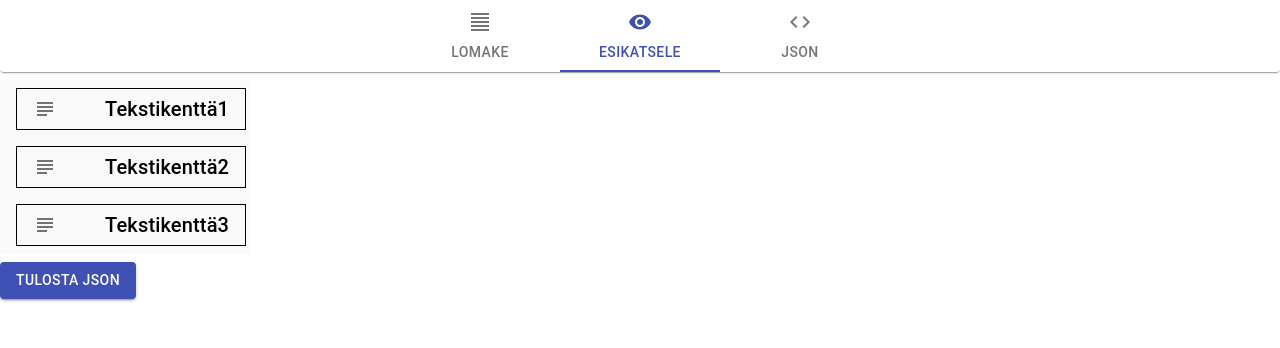
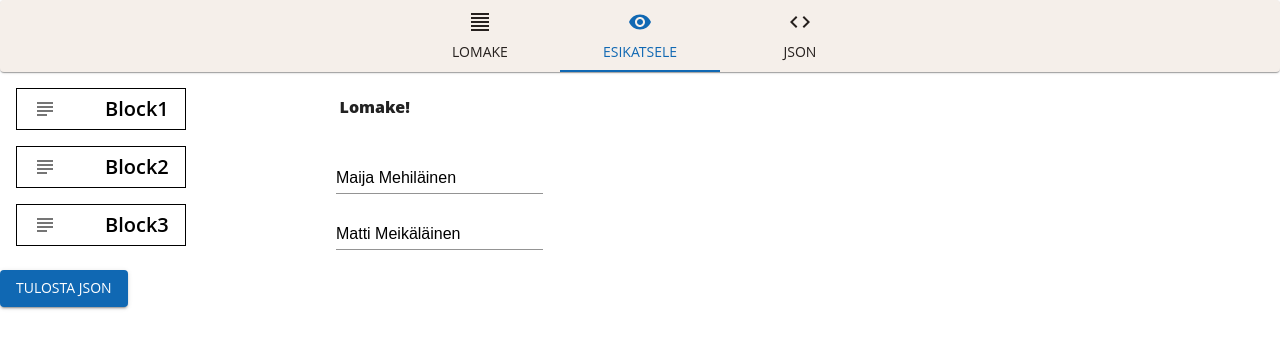
Before and after one commit to EVP1989/metaform-builder, a React (Create React App) app in the folder metaform-builder/: page / in a window 1280 px wide. Shown: the top 348 px of the page. Built offline with nearby package versions, Linux system fonts and the light colour scheme.

Commit message:
Testing sortable list created from example form

```diff
--- a/metaform-builder/src/App.tsx
+++ b/metaform-builder/src/App.tsx
@@ -1,23 +1,40 @@
 import React from 'react';
-import FormItems from './components/FormItems';
+import FormItemsList from './components/FormItems';
+import StaticItems from './components/StaticItems';
 import HeaderNav from './components/generic/HeaderNav';
 
 //Material-UI components
 import Button from '@material-ui/core/Button';
+import { ThemeProvider } from "@material-ui/styles";
 
 //Styles
-import './App.css';
+import metaFormBuilder from "./styles/theme";
+import { CssBaseline, Grid, responsiveFontSizes } from '@material-ui/core';
+
+/**
+ * Material UI's automated responsive font sizes
+ */
+const theme = responsiveFontSizes(metaFormBuilder);
 
 function App() {
 
   return (
-    <div>
-      <HeaderNav />
-      <FormItems />
-      <Button variant="contained" color="primary">
-        Tulosta JSON
-      </Button>
-    </div>
+    <ThemeProvider theme={theme}>
+      <CssBaseline />
+        <HeaderNav />
+        <Grid container>
+          <Grid item md={3}>
+            <StaticItems />
+          </Grid>
+          <Grid item md={9}>
+            <FormItemsList />
+          </Grid>
+        </Grid>
+
+          <Button variant="contained" color="primary">
+            Tulosta JSON
+          </Button>
+    </ThemeProvider>
   );
 }
 
--- a/metaform-builder/src/components/FormItems.tsx
+++ b/metaform-builder/src/components/FormItems.tsx
@@ -1,8 +1,7 @@
-import { Box, createStyles, List, ListItem, ListItemIcon, ListItemText, makeStyles, Theme } from '@material-ui/core';
+import { createStyles, Input, List, ListItem, ListItemText, makeStyles, TextField, Theme } from '@material-ui/core';
 import Grid from '@material-ui/core/Grid';
-import Typography from '@material-ui/core/Typography';
-import SubjectIcon from '@material-ui/icons/Subject';
 import React, { useState, useRef } from 'react';
+import Metaform from '../model/metaformExampleJSON';
 import '../styles/FormItems.css';
 
 //DnD items based on github repo: https://github.com/Gaurav2048/React-DnD-Adv
@@ -24,7 +23,9 @@ const useStyles = makeStyles((theme: Theme) =>
   }),
 );
 
-const FormItems : React.FC = () => {
+const metaformExampleJson = Metaform;
+
+const FormItemsList : React.FC = () => {
 
     const classes = useStyles();
     const draggingItem = useRef<number | null>(null);
@@ -33,11 +34,7 @@ const FormItems : React.FC = () => {
     //TODO: Generate list from static list of desired form items
     //TODO: Make mutable list of that can add/remove form items
     //TODO: Make method that writes list to json file
-    const [formBlockList, setFormBlockList] = useState([
-    'Tekstikenttä1',
-    'Tekstikenttä2',
-    'Tekstikenttä3'
-    ]);
+    const [formBlockList, setFormBlockList] = useState<any>(metaformExampleJson.sections[0].fields);
 
     const handleDragStart = (e : any, position :number) => {
         draggingItem.current = position;
@@ -55,14 +52,33 @@ const FormItems : React.FC = () => {
         draggingItem.current = dragOverItem.current;
         dragOverItem.current = null;
         setFormBlockList(newFormBlockList);
-        console.log(newFormBlockList);
     };
 
+    /**
+     * Updates form data (TESTING)
+     *
+     * @param e
+     * @param index
+     */
+    const handleInputChange = (e : any, index : number) => {
+
+        let placeholder  = e.target.value;
+
+        const newFormBlockList = [...formBlockList];
+
+        newFormBlockList[index].placeholder = placeholder;
+
+        setFormBlockList(newFormBlockList);
+
+    }
+
+    //When rendering, use methods to return needed elements
     return (
     <>
-    <Grid>
+    <h1>{ metaformExampleJson.title }</h1>
+    <Grid item md={12}>
         <List className={classes.root}>
-            {formBlockList && formBlockList.map((item, index) => (
+            {formBlockList && formBlockList.map((item : any, index : number) => (
             <ListItem
                 onDragStart={(e) => handleDragStart(e, index)}
                 onDragEnter={(e) => handleDragEnter(e, index)}
@@ -70,21 +86,16 @@ const FormItems : React.FC = () => {
                 key={index} draggable
                 className={classes.components}
                 >
-                <Box border={1} display="flex" pr={2}>
-                    <ListItemIcon className={classes.icon}>
-                        <SubjectIcon />
-                    </ListItemIcon>
-                    <ListItemText>
-                        <Typography variant="h6">
-                            {item}
-                        </Typography>
-                    </ListItemText>
-                </Box>
+                <ListItemText>
+                    <TextField value={item.placeholder} onChange={(e) => handleInputChange(e, index) }/>
+                </ListItemText>
             </ListItem>
             ))}
         </List>
     </Grid>
     </>
     );
+
+
 };
-export default FormItems;
+export default FormItemsList;
--- /dev/null
+++ b/metaform-builder/src/components/StaticItems.tsx
@@ -0,0 +1,85 @@
+import { Box, createStyles, List, ListItem, ListItemIcon, ListItemText, makeStyles, Theme } from '@material-ui/core';
+import Grid from '@material-ui/core/Grid';
+import Typography from '@material-ui/core/Typography';
+import SubjectIcon from '@material-ui/icons/Subject';
+import React, { useState, useRef } from 'react';
+import '../styles/FormItems.css';
+
+//Styles
+const useStyles = makeStyles((theme: Theme) =>
+  createStyles({
+    root: {
+      flexGrow: 1,
+      maxWidth: 250,
+    },
+    components: {
+      backgroundColor: theme.palette.background.default,
+
+    },
+    icon: {
+      margin: theme.spacing(1, 2, 1),
+    },
+  }),
+);
+
+const StaticItems : React.FC = () => {
+
+    const classes = useStyles();
+    const draggingItem = useRef<number | null>(null);
+    const dragOverItem = useRef<number | null>(null);
+
+    //TODO: Generate list from static list of desired form items
+    //TODO: Make mutable list of that can add/remove form items
+    //TODO: Make method that writes list to json file
+    const [formBlockList, setFormBlockList] = useState([
+    'Block1',
+    'Block2',
+    'Block3'
+    ]);
+
+    const handleDragStart = (e : any, position :number) => {
+        draggingItem.current = position;
+    };
+
+    const handleDragEnter = (e : any, position : number) => {
+        dragOverItem.current = position;
+        const newFormBlockList = [...formBlockList];
+        if(draggingItem.current != null) {
+            const draggingItemContent = newFormBlockList[draggingItem.current];
+            newFormBlockList.splice(draggingItem.current, 1);
+            newFormBlockList.splice(dragOverItem.current, 0, draggingItemContent);
+        }
+
+        draggingItem.current = dragOverItem.current;
+        dragOverItem.current = null;
+        setFormBlockList(newFormBlockList);
+    };
+
+    return (
+    <>
+    <List>
+        {formBlockList && formBlockList.map((item, index) => (
+        <ListItem
+            onDragStart={(e) => handleDragStart(e, index)}
+            onDragEnter={(e) => handleDragEnter(e, index)}
+            onDragOver={(e) => e.preventDefault()}
+            key={index} draggable
+            className={classes.components}
+            >
+            <Box border={1} display="flex" pr={2}>
+                <ListItemIcon className={classes.icon}>
+                    <SubjectIcon />
+                </ListItemIcon>
+                <ListItemText>
+                    <Typography variant="h6">
+                        {item}
+                    </Typography>
+                </ListItemText>
+            </Box>
+        </ListItem>
+        ))}
+    </List>
+    </>
+    );
+};
+export default StaticItems;
--- /dev/null
+++ b/metaform-builder/src/model/metaformExampleJSON.ts
@@ -0,0 +1,92 @@
+const MetaformJSON = {
+    "id": "8e0937b8-8504-4162-b44e-deb466212503",
+    "replyStrategy": null,
+    "exportThemeId": "29af0c6c-32gd-4607-8bed-6def143b8802",
+    "allowAnonymous": true,
+    "allowDrafts": null,
+    "title": "Lomake!",
+    "sections": [
+      {
+        "title": null,
+        "visibleIf": null,
+        "fields": [
+          {
+            "visibleIf": null,
+            "permissionContexts": null,
+            "name": "html-field-1",
+            "type": "html",
+            "title": null,
+            "required": null,
+            "contexts": [],
+            "flags": null,
+            "placeholder": "Maija Mehiläinen",
+            "_class": null,
+            "readonly": null,
+            "help": null,
+            "_default": null,
+            "min": null,
+            "max": null,
+            "step": null,
+            "checked": null,
+            "printable": null,
+            "options": [],
+            "sourceUrl": null,
+            "uploadUrl": null,
+            "singleFile": null,
+            "onlyImages": null,
+            "maxFileSize": null,
+            "addRows": null,
+            "draggable": null,
+            "columns": [],
+            "src": null,
+            "text": null,
+            "html": "<h3>Otsikko 1</h3>"
+          },
+          {
+            "visibleIf": null,
+            "permissionContexts": null,
+            "name": "text-field-1",
+            "type": "text",
+            "title": "",
+            "required": null,
+            "contexts": [],
+            "flags": null,
+            "placeholder": "Matti Meikäläinen",
+            "_class": null,
+            "readonly": null,
+            "help": null,
+            "_default": null,
+            "min": null,
+            "max": null,
+            "step": null,
+            "checked": null,
+            "printable": null,
+            "options": [],
+            "sourceUrl": null,
+            "uploadUrl": null,
+            "singleFile": null,
+            "onlyImages": null,
+            "maxFileSize": null,
+            "addRows": null,
+            "draggable": null,
+            "columns": [],
+            "src": null,
+            "text": null,
+            "html": null
+          }
+        ]
+      }
+    ],
+    "filters": [
+      {
+        "id": "default",
+        "name": "Oletus",
+        "fields": [
+          "status^done"
+        ]
+      }
+    ],
+    "scripts": null
+  }
+
+export default MetaformJSON;
--- /dev/null
+++ b/metaform-builder/src/styles/theme.ts
@@ -0,0 +1,66 @@
+import { createMuiTheme, responsiveFontSizes } from "@material-ui/core";
+
+let theme = createMuiTheme();
+theme = responsiveFontSizes(theme);
+
+export default createMuiTheme({
+    palette: {
+      primary: {
+        main: "#1068B3",
+        dark: "#1076cc"
+      },
+      secondary: {
+        main: "#fff",
+        dark: "#eee"
+      },
+      background: {
+        default: "#ffffff",
+        paper: "#F5EFEA"
+      },
+      text: {
+        primary: "#000000",
+        secondary: "#26201E",
+        disabled: "#ddd",
+        hint: "#eee"
+      }
+    },
+    typography: {
+      // Tells Material UI the font-size on the html element.
+      htmlFontSize: 16,
+      fontFamily: "Open Sans, sans-serif",
+      h1: {
+        fontFamily: "Open Sans, sans-serif",
+        fontWeight: 900
+      },
+      h2: {
+        fontFamily: "Open Sans, sans-serif",
+        fontWeight: 600
+      },
+      h3: {
+        fontFamily: "Open Sans, sans-serif",
+        fontWeight: 600
+      },
+      h4: {
+        fontFamily: "Open Sans, sans-serif",
+        fontWeight: 600
+      },
+      h5: {
+        fontFamily: "Open Sans, sans-serif",
+        fontWeight: 600
+      },
+      h6: {
+        fontFamily: "Open Sans, sans-serif",
+        fontWeight: 600
+      },
+      body1: {
+        fontFamily: "Rubik, sans-serif",
+        fontWeight: "normal"
+      },
+      body2: {
+        fontFamily: "Open Sans, sans-serif",
+        fontWeight: "normal",
+        fontSize: 16,
+        lineHeight: "1.8rem"
+      },
+    }
+  });
--- /dev/null
+++ b/metaform-builder/src/types/FormItems.tsx
@@ -0,0 +1,6 @@
+export interface FormItem {
+    text? : string,
+    id? : Number,
+}
+
+export type FormItems = FormItem[];
```
Also changed, not shown: 1 other file (tests, documents, lock files or other folders).
